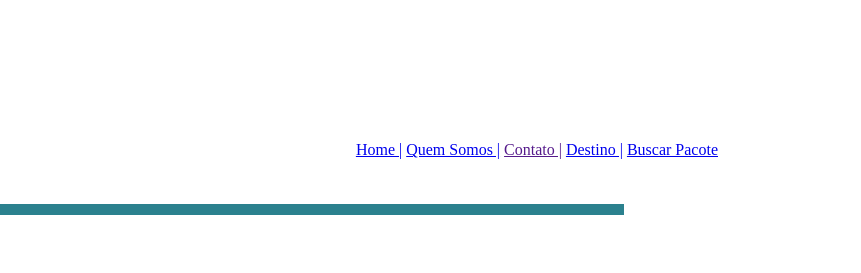
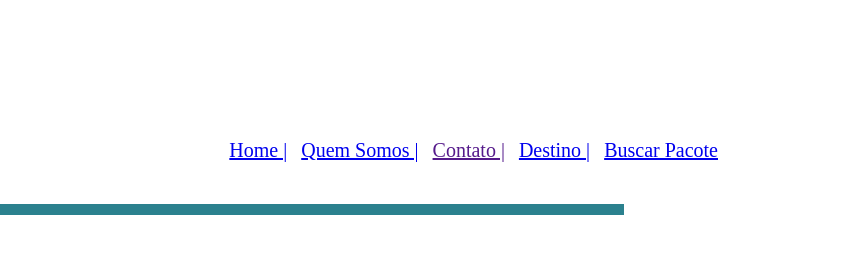
Before and after one commit to ifpizonasul/antoniofrancisco, a plain HTML site: page atividade04/contato.html in a window 1280 px wide. Shown: the top 273 px of the page, 419-1280 px from the left. Drawn offline with Linux system fonts and the light colour scheme.

Commit message:
ativ 04
ativ 04

```diff
--- a/atividade04/contato.html
+++ b/atividade04/contato.html
@@ -4,6 +4,15 @@
 	<meta charset="utf-8">
 	<meta name="viewport" content="width=device-width, initial-scale=1">
 	<title>Contato</title>
+	<style type="text/css">
+
+		a{
+			margin-left: 10px;
+			list-style-type: none;
+			font-size:20px;
+	}
+
+	</style>
 </head>
 <body>
 
```
Also changed, not shown: atividade04/destino.html (+7 -8 lines), atividade04/index.html (+8 -0 lines).
